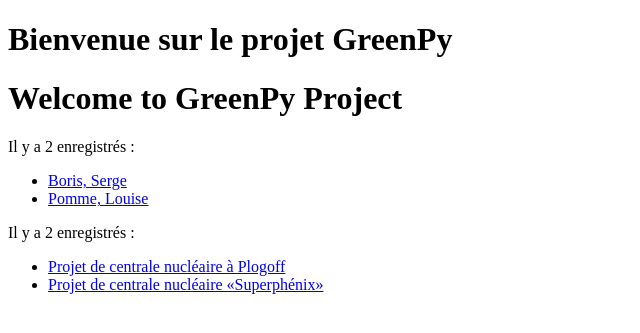
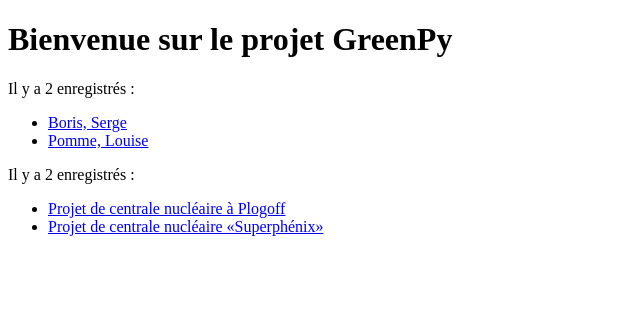
Before and after one commit to rayondemiel/GreenPy, a Flask app: page / in a window 1280 px wide. Shown: the top 333 px of the page, without its empty margins (0-640 px from the left). Run offline with Flask 2, Linux system fonts and the light colour scheme.

Commit message:
modif conteneur et ajout metadata

```diff
--- a/templates/conteneur.html
+++ b/templates/conteneur.html
@@ -3,6 +3,7 @@
 <head>
     <meta charset="UTF-8">
     <title>GreenPY {% block titre %}{% endblock %}</title>
+    {% include "partials/metadata.html" %}
 </head>
 <body>
     <div><h1>Bienvenue sur le projet GreenPy</h1></div>
--- a/templates/pages/accueil.html
+++ b/templates/pages/accueil.html
@@ -1,11 +1,10 @@
 {% extends "conteneur.html" %}
 
 {% block titre %}
-
+    {{name}}
 {% endblock %}
 
 {% block corps %}
-	<h1>Welcome to GreenPy Project</h1>
 	<p>{% if militants %}
         Il y a {{ militants|length }} enregistrés :
         <ul>
--- a/templates/partials/metadata.html
+++ b/templates/partials/metadata.html
@@ -1,5 +1,5 @@
-<meta name="description" content="GreenPy est une application sur l'activisme environnementale développé dans le cadre du master TNAH à l'Ecole Nationale des Chartes">
+<meta name="description" content="GreenPy est une application de référencement sur l'activisme environnementale développée dans le cadre du master TNAH à l'Ecole Nationale des Chartes">
 <meta name="keywords" content="GreenPy,Chartes,Ecole,ENC,PSL,Ecologie,Environnement,Lutte environnementale,Ecologie politique,Nucléaire,Activiste,Militantisme
-Lutte sociale,">
+Lutte sociale, Histoire environnementale, Histoire politique, XXe siècle, France, Europe">
 <meta name="author" content="Maxime Humeau">
 <meta name="viewport" content="width=device-width, initial-scale=1.0">
```
